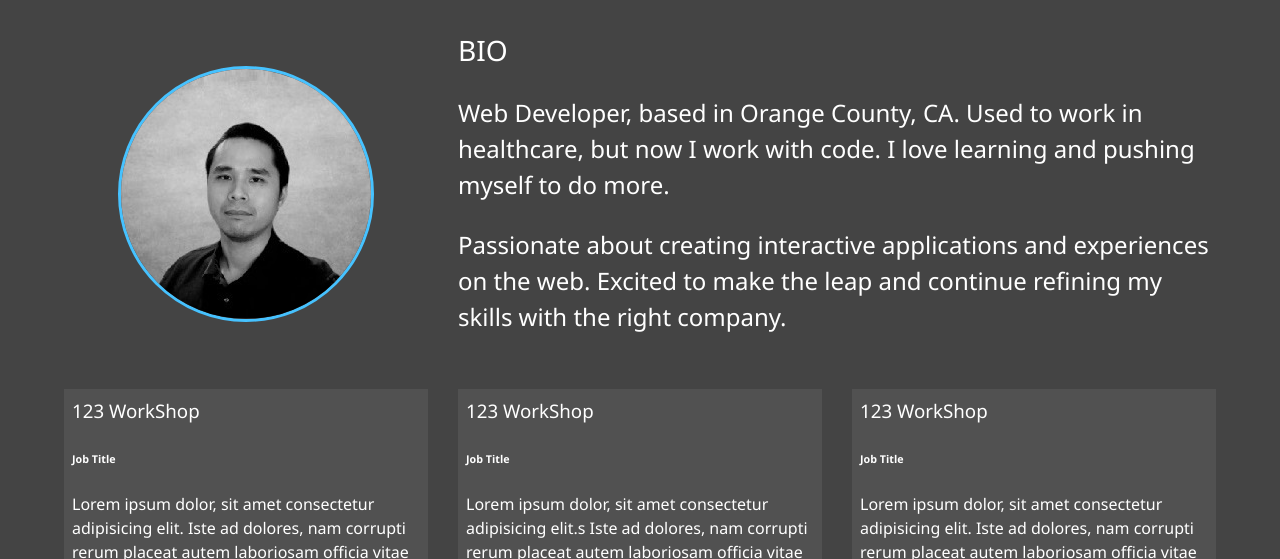
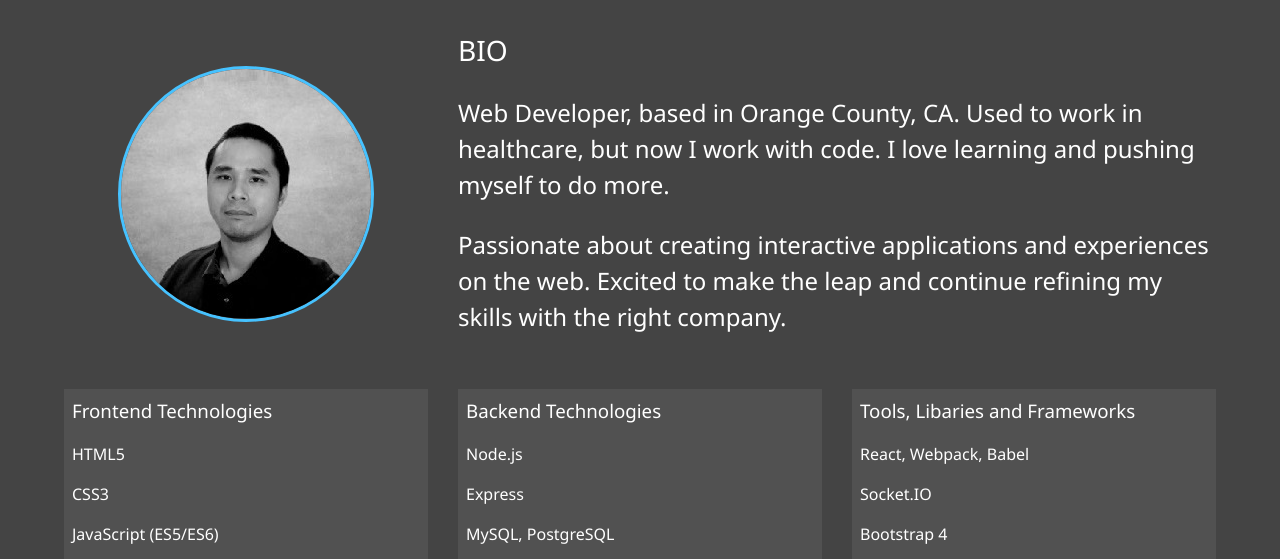
Before and after one commit to do-jonathan4/portfolio-v3, a website: page dist/about.html in a window 1280 px wide. Shown: the part 253-812 px from the top of the page. Drawn offline with Linux system fonts and the light colour scheme.

Commit message:
ran deploy script

```diff
--- a/dist/about.html
+++ b/dist/about.html
@@ -59,19 +59,24 @@
           <p>Passionate about creating interactive applications and experiences on the web. Excited to make the leap and continue refining my skills with the right company.</p>
       </div>
       <div class="job job-1">
-        <h3>123 WorkShop</h3>
-        <h6>Job Title</h6>
-        <p>Lorem ipsum dolor, sit amet consectetur adipisicing elit. Iste ad dolores, nam corrupti rerum placeat autem laboriosam officia vitae sint!</p>
+        <h3>Frontend Technologies</h3>
+        <p>HTML5</p>
+        <p>CSS3</p>
+        <p>JavaScript (ES5/ES6)</p>
       </div>
       <div class="job job-2">
-        <h3>123 WorkShop</h3>
-        <h6>Job Title</h6>
-        <p>Lorem ipsum dolor, sit amet consectetur adipisicing elit.s Iste ad dolores, nam corrupti rerum placeat autem laboriosam officia vitae sint!</p>
+        <h3>Backend Technologies</h3>
+        <p>Node.js</p>
+        <p>Express</p>
+        <p>MySQL, PostgreSQL</p>
       </div>
       <div class="job job-3">
-        <h3>123 WorkShop</h3>
-        <h6>Job Title</h6>
-        <p>Lorem ipsum dolor, sit amet consectetur adipisicing elit. Iste ad dolores, nam corrupti rerum placeat autem laboriosam officia vitae sint!</p>
+        <h3>Tools, Libaries and Frameworks</h3>
+        <p>React, Webpack, Babel</p>
+        <p>Socket.IO</p>
+        <p>Bootstrap 4</p>
+        <p>Slack, Chrome DevTools</p>
+        <p>Flexbox, Object-Oriented Programming</p>
       </div>
     </div>
   </main>
--- a/package.json
+++ b/package.json
@@ -3,8 +3,10 @@
   "version": "1.0.0",
   "description": "Dev portfolio made with HTML, CSS, and a bit of JavaScript. Wanted to make a new portfiolio with better practices, mobile response and Bootstrap4. Link to [old version](https://do-jonathan4.github.io/portfolio/).",
   "main": "index.js",
+  "homepage": "https://do-jonathan4.github.io/portfolio-v3",
   "scripts": {
-    "sass": "node-sass -w scss/ -o dist/css/ --recursive"
+    "sass": "node-sass -w scss/ -o dist/css/ --recursive",
+    "deploy": "gh-pages -d dist"
   },
   "repository": {
     "type": "git",
@@ -16,8 +18,8 @@
   "bugs": {
     "url": "https://github.com/do-jonathan4/portfolio-v3/issues"
   },
-  "homepage": "https://github.com/do-jonathan4/portfolio-v3#readme",
   "dependencies": {
+    "gh-pages": "^4.0.0",
     "node-sass": "^7.0.1"
   }
 }
```
Also changed, not shown: 2 other files.
